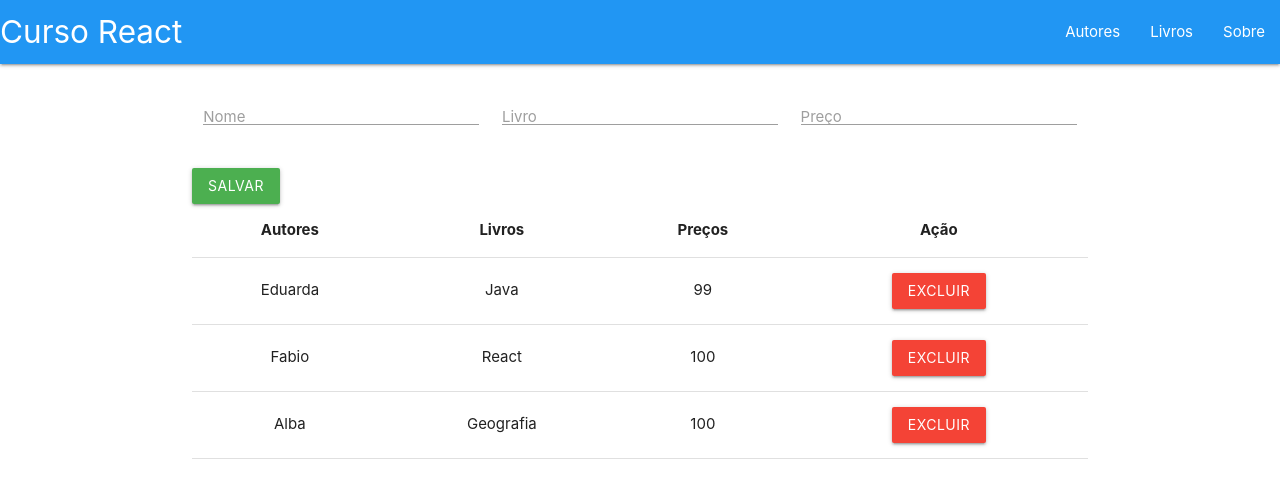
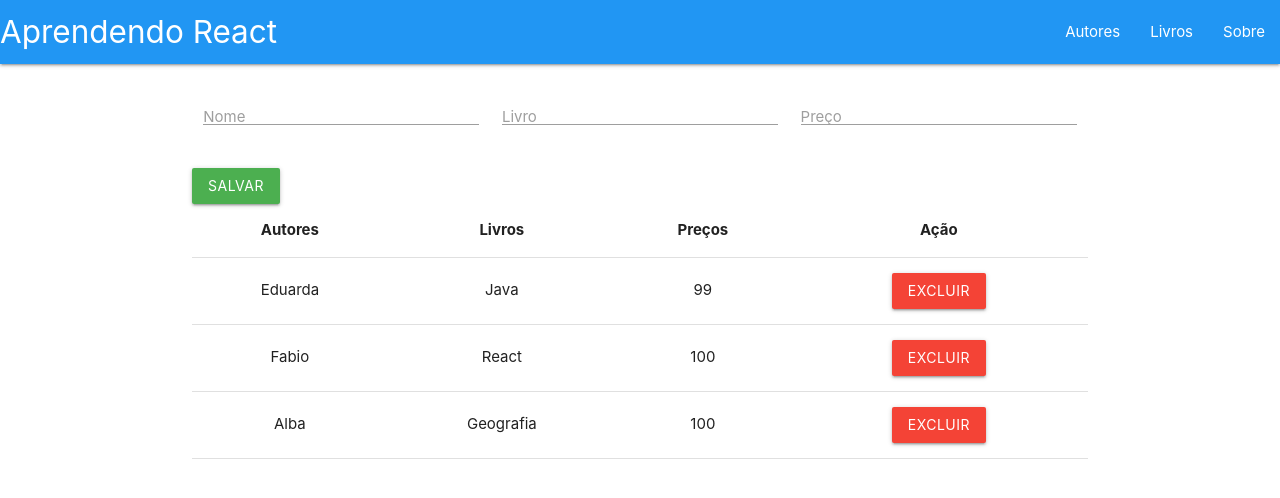
Before and after one commit to fabiogif/aulareactjs, a React (Create React App) app in the folder curso-react-alura/: page / in a window 1280 px wide. Shown: the top 498 px of the page. Built offline with nearby package versions, Linux system fonts and the light colour scheme.

Commit message:
mudando titulo

```diff
--- a/curso-react-alura/src/Header.js
+++ b/curso-react-alura/src/Header.js
@@ -5,7 +5,7 @@ const Header = () => {
     <nav>
       <div className="nav-wrapper indigo blue">
         <a href="/" className="brand-logo">
-          Curso React
+          Aprendendo React
         </a>
         <ul id="nav-mobile" className="right">
           <li>
```
